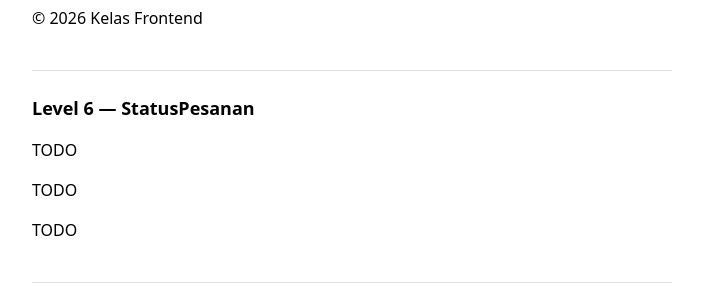
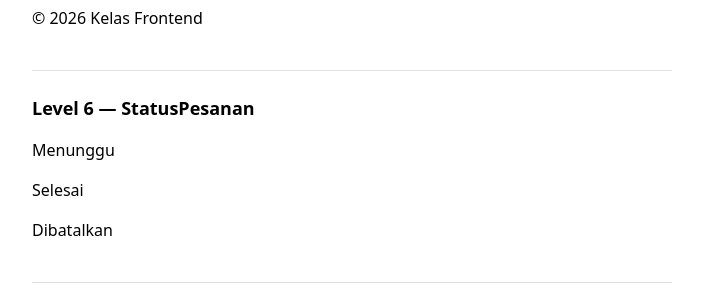
Before and after one commit to azkafh/frontend-5053241020, a React (Vite) app in the folder pertemuan-02/: page / in a window 1280 px wide. Shown: the part 1080-1372 px from the top of the page, without its empty margins (288-991 px from the left). Built offline with nearby package versions, Linux system fonts and the light colour scheme.

Commit message:
pertemuan-02: level 6 selesai

```diff
--- a/pertemuan-02/src/components/StatusPesanan.tsx
+++ b/pertemuan-02/src/components/StatusPesanan.tsx
@@ -2,6 +2,19 @@
 // `Status` dari '../types', jangan tulis ulang union-nya di sini). Lalu
 // render teks berbeda sesuai status: pending -> "Menunggu", selesai ->
 // "Selesai", batal -> "Dibatalkan". Lihat SOAL.md untuk kontrak lengkap.
-export function StatusPesanan(props: any) {
-  return <p>TODO</p>
+import type { Status } from '../types';
+
+type StatusProps = {
+  status: Status;
 }
+
+export function StatusPesanan({status}: StatusProps) {
+    switch (status) {
+    case "pending":
+      return <p>Menunggu</p>;
+    case "selesai":
+      return <p>Selesai</p>;
+    case "batal":
+      return <p>Dibatalkan</p>;
+    }
+}
--- a/pertemuan-02/src/types.ts
+++ b/pertemuan-02/src/types.ts
@@ -1,3 +1,3 @@
 // TODO(Level 6): ganti `any` di bawah jadi union type 3 nilai yang persis:
 // 'pending' | 'selesai' | 'batal'
-export type Status = any
+export type Status = 'pending' | 'selesai' | 'batal';
```
